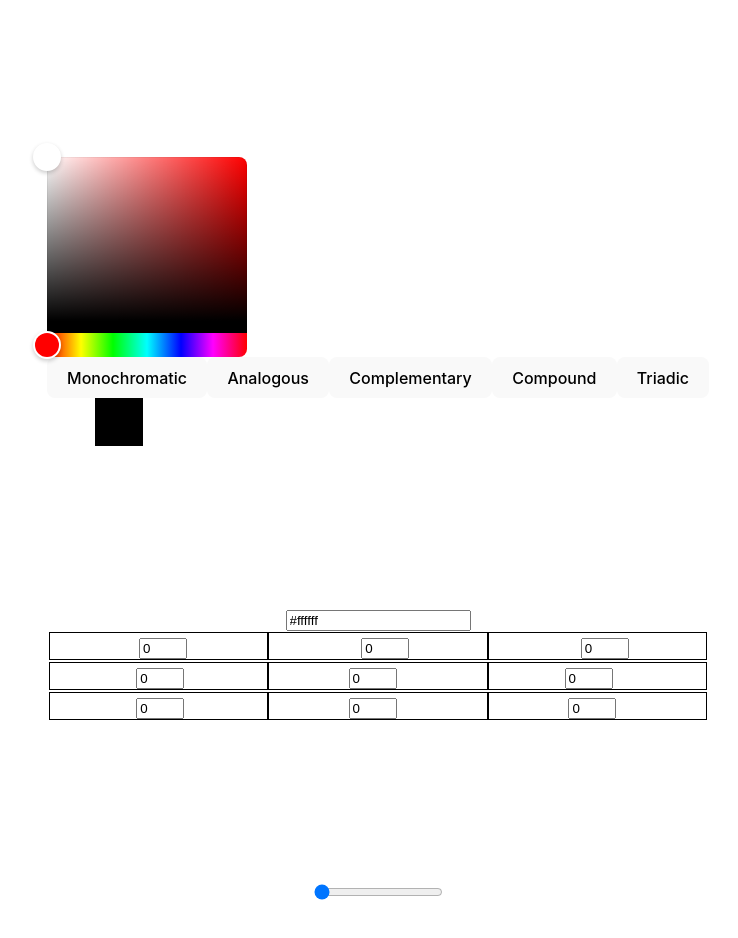
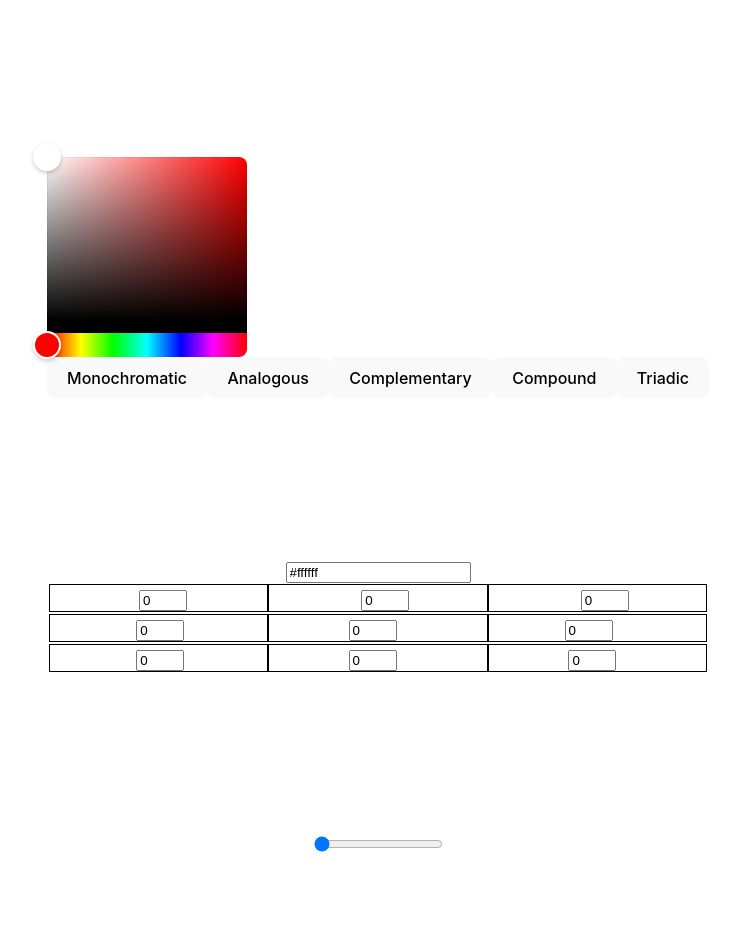
Before and after one commit to rimonaldo/rainbows, a React (Vite) app: page / in a window 1280 px wide. Shown: the whole page, without its empty margins (262-1000 px from the left). After the commit the page ends 890 px from the top, so only its background shows below. Built offline with nearby package versions, Linux system fonts and the light colour scheme.

Commit message:
changed to dumb cmp

```diff
--- a/src/components/Harmony.tsx
+++ b/src/components/Harmony.tsx
@@ -2,17 +2,15 @@ import React from 'react'
 import useHarmony from '../hooks/useHarmony'
 import { ColorType } from '../types/color'
 type HarmonyProps = {
-   type: string
-   color: string
+   colors: string[]
 }
 
-const Harmony: React.FC<HarmonyProps> = ({ type, color }) => {
-   const harmony = useHarmony(color, type)
+const Harmony: React.FC<HarmonyProps> = ({ colors }) => {
 
    return (
       <div className="harmony">
-         {harmony.map(color => (
-            <div className="color" style={{ backgroundColor: color }} />
+         {colors?.map(color => (
+            <div  className="color" style={{ backgroundColor: color }} />
          ))}
       </div>
    )
```
